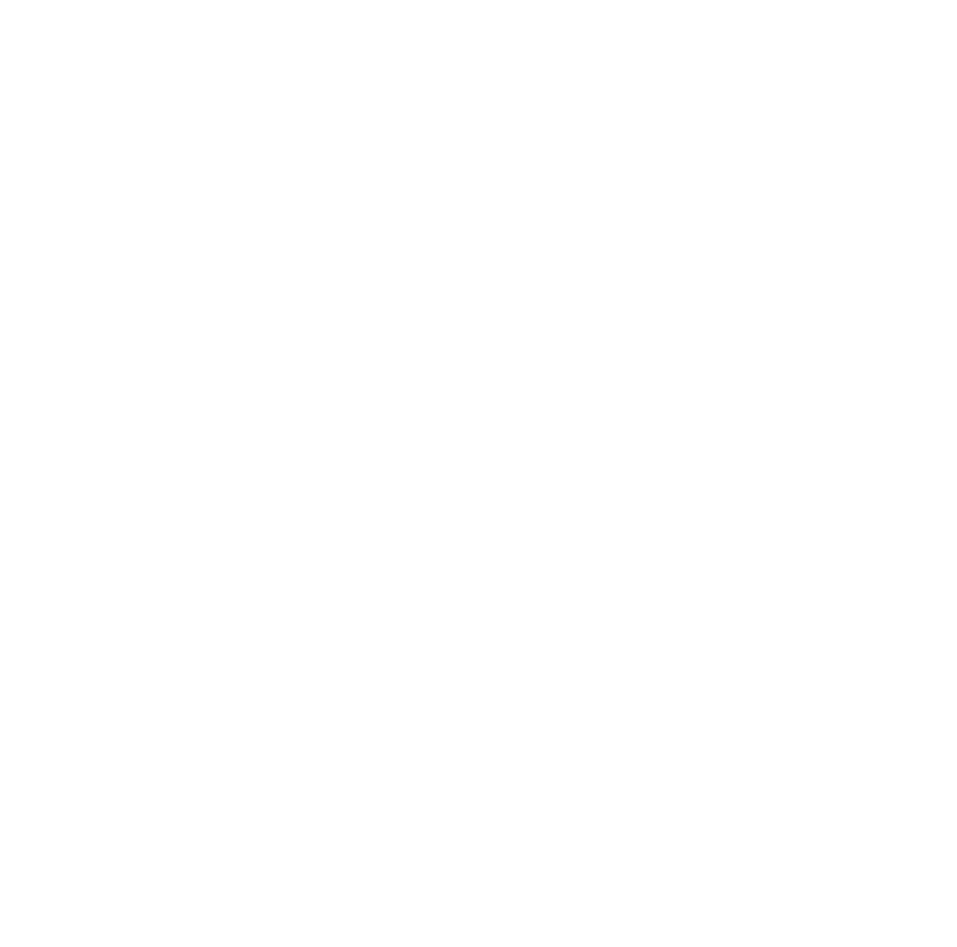
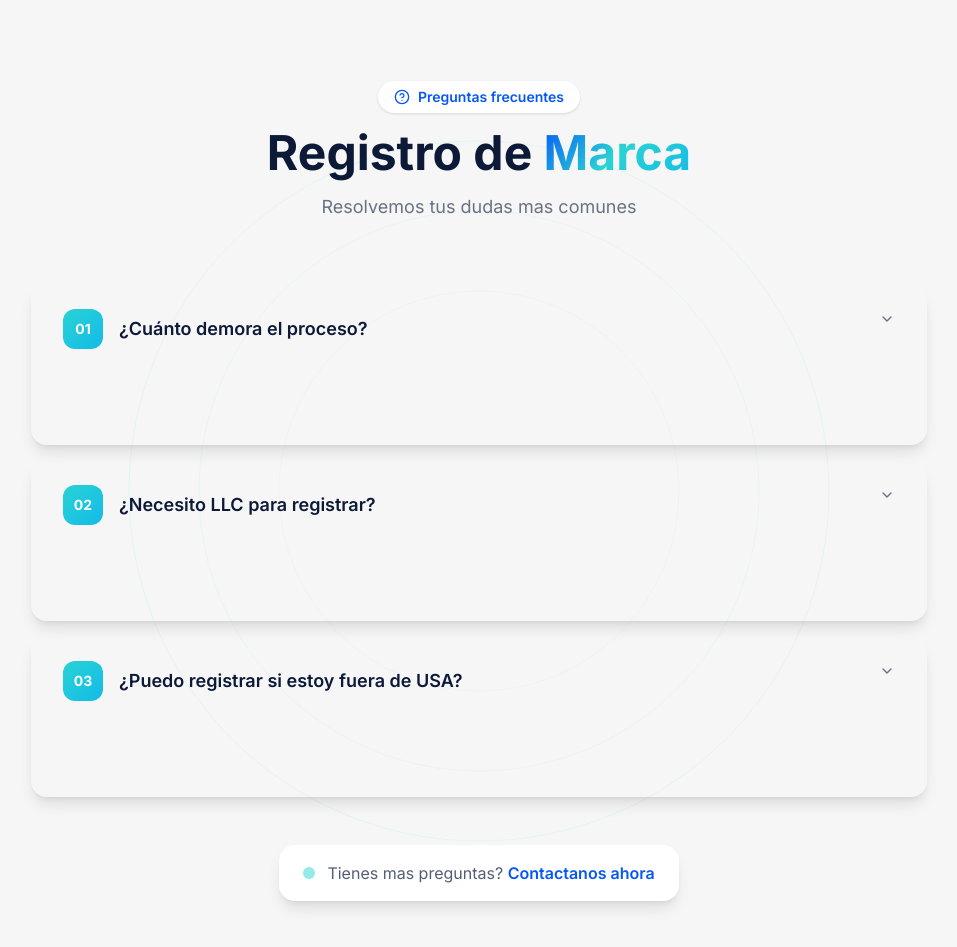
Before and after one commit to AriasDaniel7/landing-page, an Angular app: page / in a window 1280 px wide. Shown: the part 3340-4287 px from the top of the page, without its empty margins (161-1118 px from the left). Before the commit the page ends 3293 px from the top, so only its background shows below. Built offline with nearby package versions, Linux system fonts and the light colour scheme.

Commit message:
seccion de preguntas

```diff
--- a/src/app/app.html
+++ b/src/app/app.html
@@ -6,4 +6,5 @@
   <app-service />
   <app-process />
   <app-about />
+  <app-questions />
 </main>
--- a/src/app/app.ts
+++ b/src/app/app.ts
@@ -5,10 +5,11 @@
 import { Service } from "./sections/service/service";
 import { Process } from "./sections/process/process";
 import { About } from "./sections/about/about";
+import { Questions } from "./sections/questions/questions";
 
 @Component({
   selector: 'app-root',
-  imports: [Nav, Hero, Service, Process, About],
+  imports: [Nav, Hero, Service, Process, About, Questions],
   templateUrl: './app.html',
   styleUrl: './app.css',
 })
--- a/src/app/components/nav/nav.html
+++ b/src/app/components/nav/nav.html
@@ -87,7 +87,7 @@
           <li class="w-full lg:w-auto">
             <a
               class="relative block cursor-pointer group py-2 hover:text-primary transition-colors duration-300 ease-in-out"
-              href="#services"
+              href="#questions"
               >Preguntas
               <span
                 class="absolute bottom-0 left-0 lg:left-1/2 lg:-translate-x-1/2 w-0 h-0.5 bg-linear-to-r from-teal to-cyan transition-all duration-300 group-hover:w-full lg:group-hover:w-3/4 rounded-full"
--- /dev/null
+++ b/src/app/sections/questions/questions.css
@@ -0,0 +1,3 @@
+:host {
+  display: block;
+}
--- /dev/null
+++ b/src/app/sections/questions/questions.html
@@ -0,0 +1,129 @@
+<section id="questions" class="relative py-24 lg:py-32 bg-light-gray overflow-hidden">
+  <div class="absolute inset-0">
+    <div class="absolute top-1/2 left-1/2 -translate-x-1/2 -translate-y-1/2 w-200 h-200 opacity-30">
+      <svg viewBox="0 0 800 800" class="w-full h-full">
+        <circle
+          cx="400"
+          cy="400"
+          r="350"
+          fill="none"
+          stroke="#29D3D3"
+          stroke-width="1"
+          opacity="0.3"
+        ></circle>
+        <circle
+          cx="400"
+          cy="400"
+          r="280"
+          fill="none"
+          stroke="#14BAE8"
+          stroke-width="1"
+          opacity="0.2"
+        ></circle>
+        <circle
+          cx="400"
+          cy="400"
+          r="200"
+          fill="none"
+          stroke="#0658F6"
+          stroke-width="1"
+          opacity="0.1"
+        ></circle>
+      </svg>
+    </div>
+  </div>
+  <div class="max-w-7xl mx-auto px-6 lg:px-8 relative z-10">
+    <div class="max-w-4xl mx-auto">
+      <div class="text-center mb-16">
+        <span
+          class="inline-flex items-center gap-2 px-4 py-1.5 rounded-full bg-white text-primary text-sm font-semibold mb-4 shadow-sm"
+          ><svg
+            xmlns="http://www.w3.org/2000/svg"
+            width="24"
+            height="24"
+            viewBox="0 0 24 24"
+            fill="none"
+            stroke="currentColor"
+            stroke-width="2"
+            stroke-linecap="round"
+            stroke-linejoin="round"
+            class="lucide lucide-circle-help w-4 h-4"
+          >
+            <circle cx="12" cy="12" r="10"></circle>
+            <path d="M9.09 9a3 3 0 0 1 5.83 1c0 2-3 3-3 3"></path>
+            <path d="M12 17h.01"></path></svg
+          >Preguntas frecuentes</span
+        >
+        <h2 class="font-bold text-3xl md:text-4xl lg:text-5xl text-text-color">
+          Registro de <span class="gradient-text">Marca</span>
+        </h2>
+        <p class="mt-4 text-lg text-text-color/60">Resolvemos tus dudas mas comunes</p>
+      </div>
+      <div class="space-y-4">
+        @for (question of questions(); track question.id) {
+          <div
+            class="group glass rounded-2xl px-6 lg:px-8 shadow-lg shadow-text/5 border-none transition-all duration-500"
+            [class.shadow-xl]="isOpen(question.id)"
+            [class.shadow-teal/10]="isOpen(question.id)"
+          >
+            <h3 class="flex">
+              <button
+                type="button"
+                (click)="toggleQuestion(question.id)"
+                [attr.aria-expanded]="isOpen(question.id)"
+                class="flex flex-1 items-start justify-between gap-4 rounded-md outline-none focus-visible:ring-[3px] focus-visible:ring-teal/50 disabled:pointer-events-none disabled:opacity-50 text-left font-semibold text-lg text-text-color hover:text-teal py-6 hover:no-underline transition-colors"
+                [class.text-teal]="isOpen(question.id)"
+              >
+                <span class="flex items-center gap-4">
+                  <span
+                    class="shrink-0 w-10 h-10 rounded-xl bg-linear-to-br from-teal to-cyan flex items-center justify-center text-white font-bold text-sm"
+                  >
+                    {{ question.number }}
+                  </span>
+                  {{ question.question }}
+                </span>
+                <svg
+                  xmlns="http://www.w3.org/2000/svg"
+                  width="24"
+                  height="24"
+                  viewBox="0 0 24 24"
+                  fill="none"
+                  stroke="currentColor"
+                  stroke-width="2"
+                  stroke-linecap="round"
+                  stroke-linejoin="round"
+                  class="lucide lucide-chevron-down pointer-events-none size-4 shrink-0 translate-y-0.5 transition-transform duration-300 text-text-color/60"
+                  [class.rotate-180]="isOpen(question.id)"
+                >
+                  <path d="m6 9 6 6 6-6"></path>
+                </svg>
+              </button>
+            </h3>
+            <div
+              class="overflow-hidden transition-all duration-300 ease-in-out"
+              [class.max-h-0]="!isOpen(question.id)"
+              [class.opacity-0]="!isOpen(question.id)"
+              [class.max-h-96]="isOpen(question.id)"
+              [class.opacity-100]="isOpen(question.id)"
+            >
+              <div class="pt-0 text-text-color/70 pb-6 pl-14 text-base">
+                {{ question.answer }}
+              </div>
+            </div>
+          </div>
+        }
+      </div>
+      <div class="mt-12 text-center">
+        <div class="inline-flex items-center gap-3 px-6 py-4 rounded-2xl bg-white shadow-lg">
+          <div class="w-3 h-3 rounded-full bg-teal animate-pulse"></div>
+          <p class="text-text-color/70">
+            Tienes mas preguntas?
+            <a href="#contacto" class="text-primary hover:text-teal transition-colors font-semibold"
+              >Contactanos ahora</a
+            >
+          </p>
+        </div>
+      </div>
+    </div>
+  </div>
+</section>
--- /dev/null
+++ b/src/app/sections/questions/questions.ts
@@ -0,0 +1,51 @@
+import { ChangeDetectionStrategy, Component, signal } from '@angular/core';
+
+interface Question {
+  id: number;
+  number: string;
+  question: string;
+  answer: string;
+}
+
+@Component({
+  selector: 'app-questions',
+  imports: [],
+  templateUrl: './questions.html',
+  styleUrl: './questions.css',
+  changeDetection: ChangeDetectionStrategy.OnPush,
+})
+export class Questions {
+  protected readonly openQuestionId = signal<number | null>(null);
+
+  protected readonly questions = signal<Question[]>([
+    {
+      id: 1,
+      number: '01',
+      question: '¿Cuánto demora el proceso?',
+      answer:
+        'Depende del caso. Te damos tiempos estimados en la asesoria inicial. Generalmente, el proceso de registro puede tomar entre 8 y 12 meses, pero comenzamos a trabajar en tu caso de inmediato.',
+    },
+    {
+      id: 2,
+      number: '02',
+      question: '¿Necesito LLC para registrar?',
+      answer:
+        'No siempre. Te orientamos segun tu situacion. Puedes registrar una marca como persona natural o como entidad comercial. Evaluamos cual opcion es mejor para tu caso especifico.',
+    },
+    {
+      id: 3,
+      number: '03',
+      question: '¿Puedo registrar si estoy fuera de USA?',
+      answer:
+        'Si. Evaluamos tu caso y te guiamos. Para solicitantes extranjeros, se requiere un abogado registrado en Estados Unidos, y nosotros podemos ayudarte con ese requisito.',
+    },
+  ]);
+
+  toggleQuestion(id: number): void {
+    this.openQuestionId.update((current) => (current === id ? null : id));
+  }
+
+  isOpen(id: number): boolean {
+    return this.openQuestionId() === id;
+  }
+}
```
